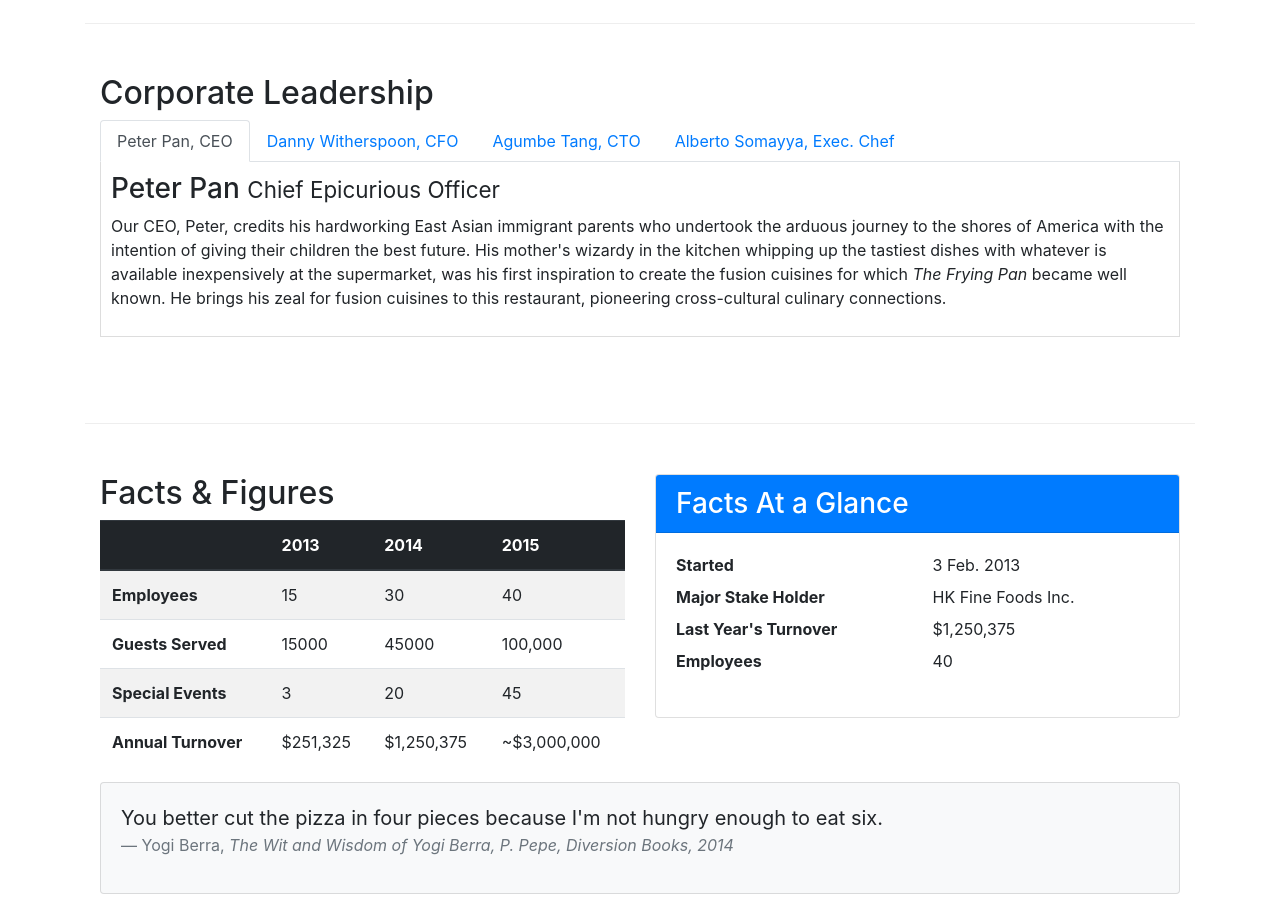
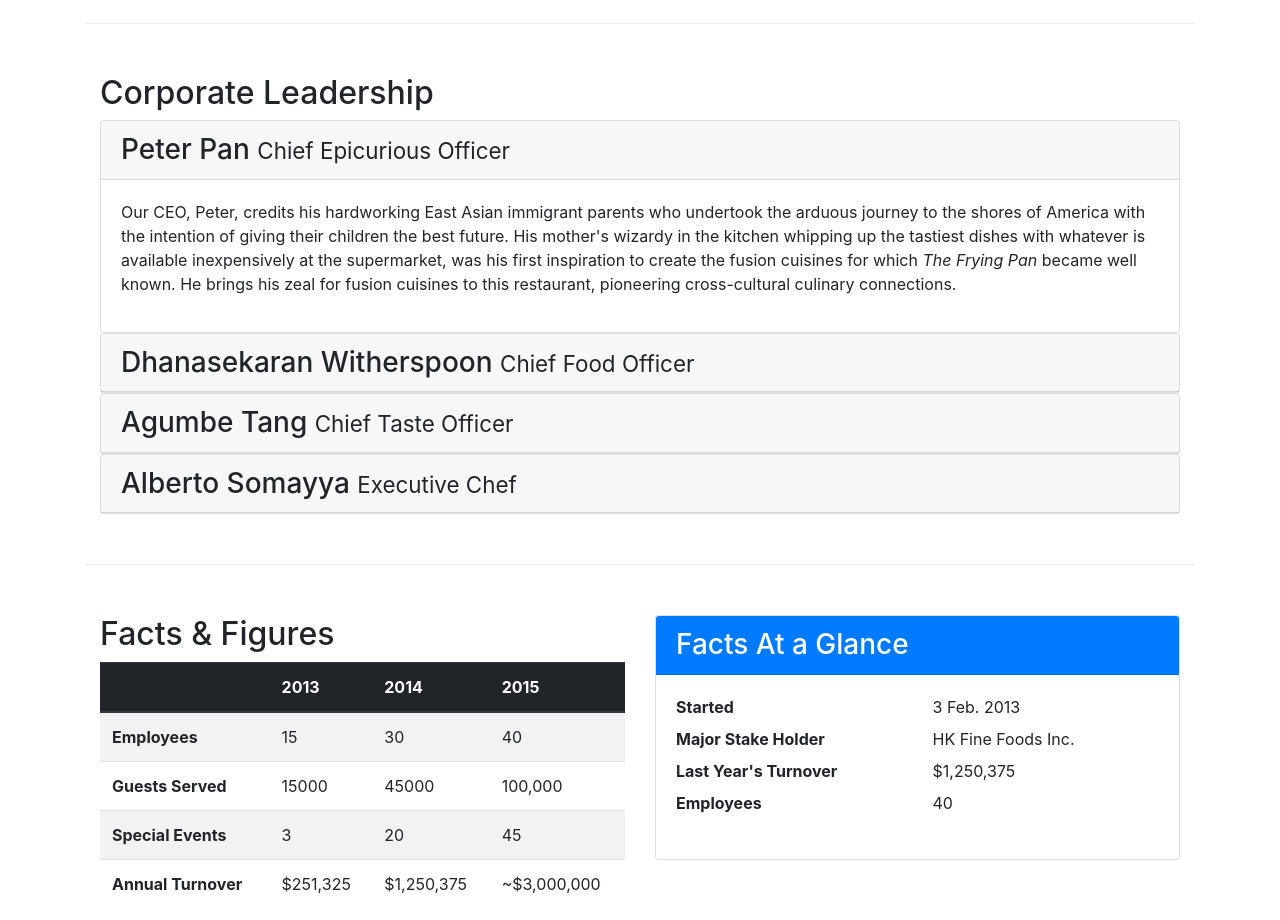
Before and after one commit to ArtemiiimetrA/front-end-coursera, a website: page week-1/conFusion/aboutus.html in a window 1280 px wide. Shown: the part 940-1860 px from the top of the page. Drawn offline with nearby package versions, Linux system fonts and the light colour scheme.

Commit message:
Accordion

```diff
--- a/week-1/conFusion/aboutus.html
+++ b/week-1/conFusion/aboutus.html
@@ -91,73 +91,111 @@
         <div class="row row-content">
             <div class="col-12">
                 <h2>Corporate Leadership</h2>
-                <ul class="nav nav-tabs">
-                    <li class="nav-item">
-                        <a class="nav-link active" href="#peter" role="tab" data-toggle="tab">Peter Pan, CEO</a>
-                    </li>
-                    <li class="nav-item">
-                        <a class="nav-link" href="#danny" role="tab" data-toggle="tab">Danny Witherspoon, CFO</a>
-                    </li>
-                    <li class="nav-item">
-                        <a class="nav-link" href="#agumbe" role="tab" data-toggle="tab">Agumbe Tang, CTO</a>
-                    </li>
-                    <li class="nav-item">
-                        <a class="nav-link" href="#alberto" role="tab" data-toggle="tab">Alberto Somayya, Exec. Chef</a>
-                    </li>
-                </ul>
-                <div class="tab-content">
-                    <div role="tabpanel" class="tab-pane fade show active" id="peter">
-                        <h3>Peter Pan <small>Chief Epicurious Officer</small></h3>
-                        <p class="d-none d-sm-block">Our CEO, Peter, credits his hardworking East Asian immigrant
+
+                <div class="accordion">
+                    <div class="card">
+                        <div class="card-header" role="tab" id="peterhead">
+                            <h3 class="mb-0">
+                                <a data-toggle="collapse" data-target="#peter">
+                                    Peter Pan <small>Chief Epicurious Officer</small>
+                                </a>
+                            </h3>
+                        </div>
+                        <div class="collapse show" id="peter" data-parent="#accordion">
+                            <div class="card-body">
+                                <p class="d-none d-sm-block">Our CEO, Peter, credits his hardworking East Asian
+                                    immigrant
                                     parents
                                     who
                                     undertook the arduous
-                            journey to the shores of America with the intention of giving their children the best
+                                    journey to the shores of America with the intention of giving their children the
+                                    best
                                     future.
                                     His
-                            mother's wizardy in the kitchen whipping up the tastiest dishes with whatever is available
-                            inexpensively at the supermarket, was his first inspiration to create the fusion cuisines
+                                    mother's wizardy in the kitchen whipping up the tastiest dishes with whatever is
+                                    available
+                                    inexpensively at the supermarket, was his first inspiration to create the fusion
+                                    cuisines
                                     for
                                     which
-                            <em>The Frying Pan</em> became well known. He brings his zeal for fusion cuisines to this
+                                    <em>The Frying Pan</em> became well known. He brings his zeal for fusion cuisines to
+                                    this
                                     restaurant, pioneering cross-cultural culinary connections.
                                 </p>
                             </div>
-                    <div role="tabpanel" class="tab-pane fade show" id="danny">
-                        <h3>Dhanasekaran Witherspoon <small>Chief Food Officer</small></h3>
+                        </div>
+                    </div>
+                    <div class="card">
+                        <div class="card-header" role="tab" id="dannyhead">
+                            <h3 class="mb-0">
+                                <a class="collapsed" data-toggle="collapse" data-target="#danny">
+                                    Dhanasekaran Witherspoon <small>Chief Food Officer</small>
+                                </a>
+                            </h3>
+                        </div>
+                        <div class="collapse" id="danny" data-parent="#accordion">
+                            <div class="card-body">
                                 <p class="d-none d-sm-block">Our CFO, Danny, as he is affectionately referred to by his
                                     colleagues,
                                     comes from a long established
                                     family tradition in farming and produce. His experiences growing up on a farm in the
                                     Australian
-                            outback gave him great appreciation for varieties of food sources. As he puts it in his own
+                                    outback gave him great appreciation for varieties of food sources. As he puts it in
+                                    his own
                                     words,
-                            <em>Everything that runs, wins, and everything that stays, pays!</em>
+                                    <em>Everything that runs, wins, and everything that stays, pays!</em></em>
                                 </p>
                             </div>
-                    <div role="tabpanel" class="tab-pane fade show" id="agumbe">
-                        <h3>Agumbe Tang <small>Chief Taste Officer</small></h3>
-                        <p class="d-none d-sm-block">Blessed with the most discerning gustatory sense, Agumbe, our CTO,
+                        </div>
+                    </div>
+                    <div class="card">
+                        <div class="card-header" role="tab" id="agumbehead">
+                            <h3 class="mb-0">
+                                <a class="collapsed" data-toggle="collapse" data-target="#agumbe">
+                                    Agumbe Tang <small>Chief Taste Officer</small>
+                                </a>
+                            </h3>
+                        </div>
+                        <div class="collapse" id="agumbe" data-parent="#accordion">
+                            <div class="card-body">
+                                <p class="d-none d-sm-block">Blessed with the most discerning gustatory sense, Agumbe,
+                                    our CTO,
                                     personally ensures that every dish
-                            that we serve meets his exacting tastes. Our chefs dread the tongue lashing that ensues if
+                                    that we serve meets his exacting tastes. Our chefs dread the tongue lashing that
+                                    ensues if
                                     their
-                            dish does not meet his exacting standards. He lives by his motto, <em>You click only if you
+                                    dish does not meet his exacting standards. He lives by his motto, <em>You click only
+                                        if you
                                         survive
-                                my lick.</em>
-                        </p>
+                                        my lick.</em></p>
                             </div>
-                    <div role="tabpanel" class="tab-pane fade show" id="alberto">
-                        <h3>Alberto Somayya <small>Executive Chef</small></h3>
-                        <p class="d-none d-sm-block">Award winning three-star Michelin chef with wide International
+                        </div>
+                    </div>
+                    <div class="card">
+                        <div class="card-header" role="tab" id="albertohead">
+                            <h3 class="mb-0">
+                                <a class="collapsed" data-toggle="collapse" data-target="#alberto">
+                                    Alberto Somayya <small>Executive Chef</small>
+                                </a>
+                            </h3>
+                        </div>
+                        <div class="collapse" id="alberto" data-parent="#accordion">
+                            <div class="card-body">
+                                <p class="d-none d-sm-block">Award winning three-star Michelin chef with wide
+                                    International
                                     experience
                                     having worked closely with
-                            whos-who in the culinary world, he specializes in creating mouthwatering Indo-Italian fusion
-                            experiences. He says, <em>Put together the cuisines from the two craziest cultures, and you
+                                    whos-who in the culinary world, he specializes in creating mouthwatering
+                                    Indo-Italian fusion
+                                    experiences. He says, <em>Put together the cuisines from the two craziest cultures,
+                                        and you
                                         get
                                         a
-                                winning hit! Amma Mia!</em>
-                        </p>
+                                        winning hit! Amma Mia!</em></em></p>
                             </div>
+                        </div>
+                    </div>
+
                 </div>
             </div>
         </div>
```
Lines whose indentation alone changed are shown as unchanged.
